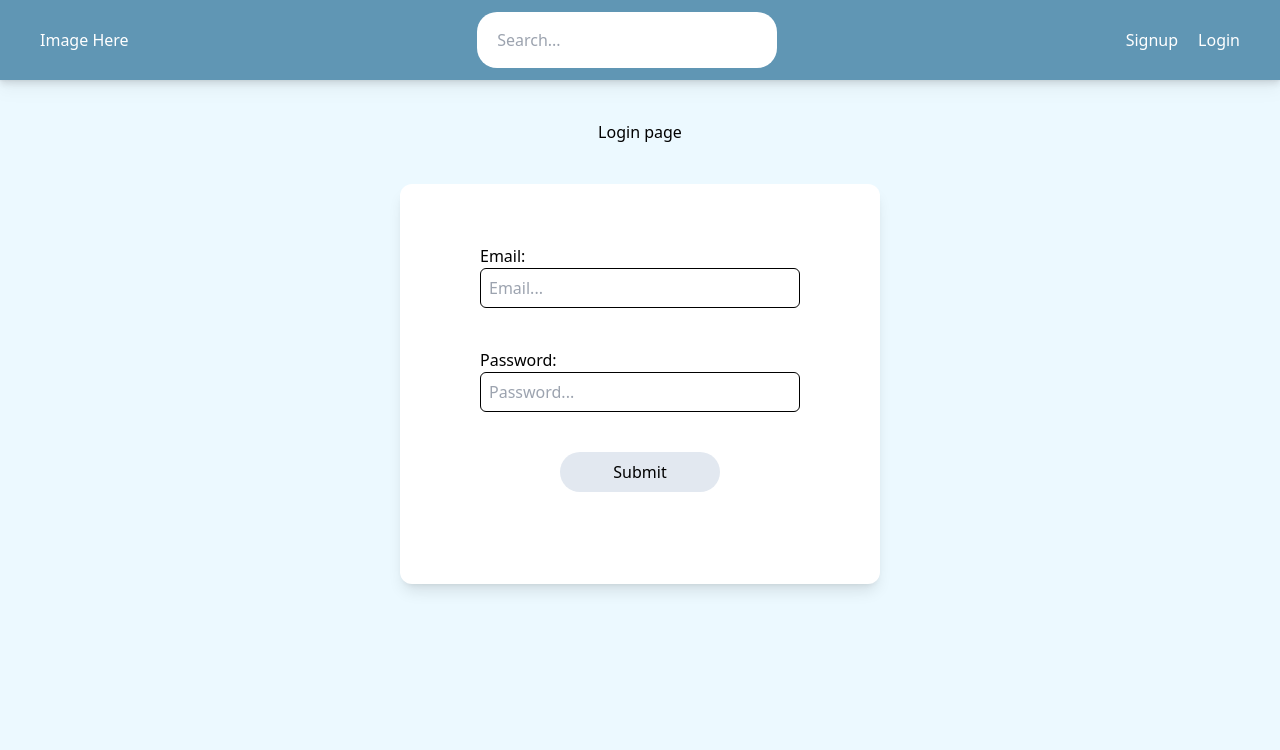
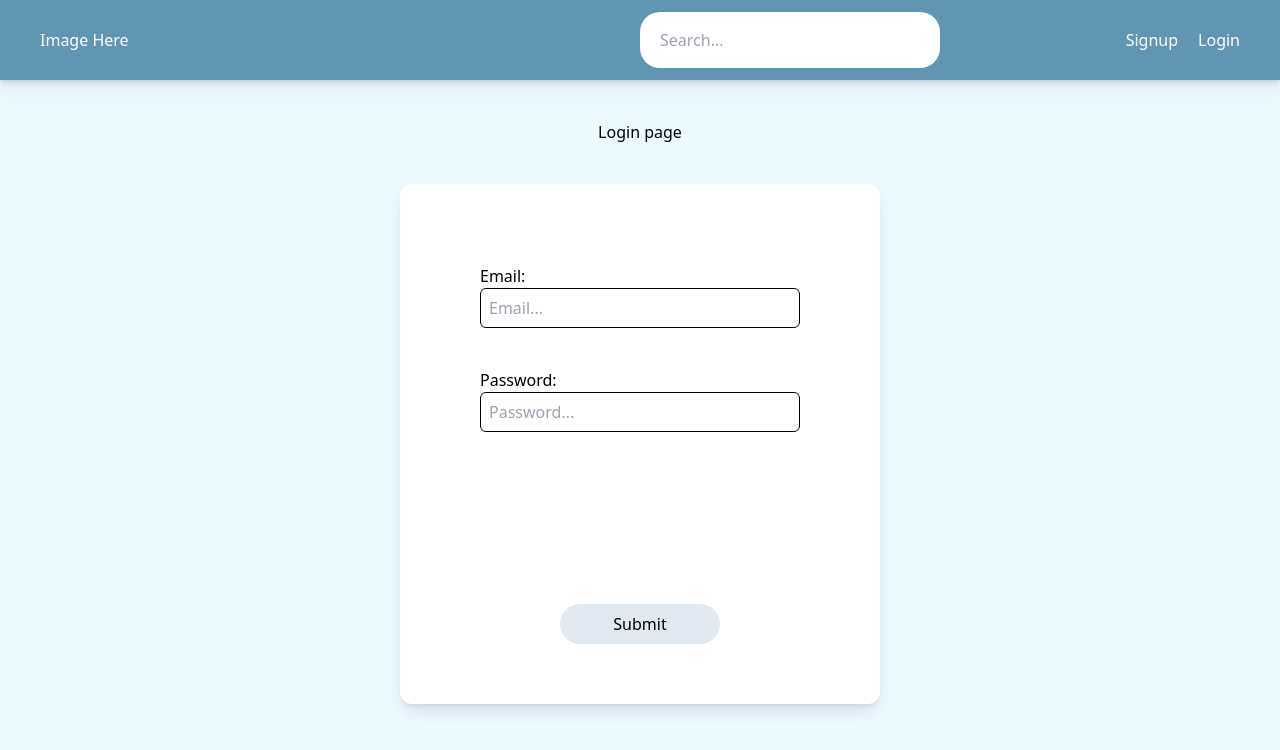
Before and after one commit to Justin-Aye/STSWENG, a Next.js app: page /login in a window 1280 px wide. Shown: the top 750 px of the page. Built offline with nearby package versions, Linux system fonts and the light colour scheme; no server answers.

Commit message:
Initialize login, register, logout

```diff
--- /dev/null
+++ b/components/dashboard.tsx
@@ -0,0 +1,5 @@
+import React from "react";
+
+export default function Dashboard(){
+
+}
--- a/components/login.tsx
+++ b/components/login.tsx
@@ -1,26 +1,64 @@
 
 import React from "react";
+import { useState, useEffect } from "react";
+import { signInWithEmailAndPassword } from "firebase/auth";
+import { auth } from "@/firebaseConfig";
+import { useRouter } from "next/router";
+
 
 export default function Login(){
 
+    const router = useRouter();
+
+    const [email, setEmail] = useState("");
+    const [password, setPass] = useState("");
+
+    const [wrongCred, setWrongCred] = useState(false);
+
     function handleSubmit(){
         console.log("Form Submitted")
+
+        signInWithEmailAndPassword(auth, email, password)
+        .then((user) => {
+            router.push("/")
+        })
+        .catch((error) => {
+            setWrongCred(true)
+            console.log(error)
+        })
     }
+
+    useEffect(() => {
+        auth.onAuthStateChanged((user) => {
+            if(user)
+                router.push("/")
+        })
+    }, [])
 
     return (
         <div className="flex flex-col p-10">
             <h1 className="mx-auto mb-10">Login page</h1>
 
-            <form className="flex flex-col mx-auto w-2/5 h-[400px] py-5 rounded-xl bg-white shadow-lg" onSubmit={() => handleSubmit()}>
+            <div className="flex flex-col mx-auto w-2/5 h-auto py-5 rounded-xl bg-white shadow-lg">
+                <p className={`${wrongCred ? "" : "hidden"} text-red-500 mx-auto`}>Incorrect Email or Password</p>
 
-                <label className="w-2/3 mx-auto mt-10" htmlFor="email">Email:</label>
-                <input className="w-2/3 h-10 mx-auto mb-10 border border-black rounded-md px-2" placeholder="Email..." type="text" name="email" id="email" />
+                <form className="flex flex-col mx-auto w-full h-[400px] py-5 rounded-xl">
 
-                <label className="w-2/3 mx-auto" htmlFor="email">Password:</label>
-                <input className="w-2/3 h-10 mx-auto mb-10 border border-black rounded-md px-2" placeholder="Password..." type="text" name="email" id="email" />
+                    <label className="w-2/3 mx-auto mt-10" htmlFor="email">Email:</label>
+                    <input className="w-2/3 h-10 mx-auto mb-10 border border-black rounded-md px-2" placeholder="Email..." type="text" name="email" id="email"
+                        onChange={(e) => setEmail(e.target.value) } required onKeyDown={(e) => {e.key == 'enter' ? handleSubmit() : ""}}
+                    />
 
-                <button className="w-1/3 mx-auto py-2 rounded-[20px] bg-slate-200" type="submit">Submit</button>
-            </form>
+                    <label className="w-2/3 mx-auto" htmlFor="email">Password:</label>
+                    <input className="w-2/3 h-10 mx-auto mb-10 border border-black rounded-md px-2" placeholder="Password..." type="password" name="password" id="password"
+                        onChange={(e) => setPass(e.target.value) } required onKeyDown={(e) => {e.key == 'enter' ? handleSubmit() : ""}}
+                    />
+
+                </form>
+
+                <button className="w-1/3 mx-auto mb-10 py-2 rounded-[20px] bg-slate-200" type="submit"
+                    onClick={() => handleSubmit()}>Submit</button>
+            </div>
         </div>
     )
 }
--- a/components/navbar.tsx
+++ b/components/navbar.tsx
@@ -1,28 +1,56 @@
 
 
 import Link from "next/link";
-import React from "react";
+import { auth } from "@/firebaseConfig";
+
+import React, { useState, useEffect } from "react";
+import { useRouter } from "next/router";
 
 export default function Navbar() {
+
+    const router = useRouter();
+    const [currUser, setUser] = useState(false)
+
+    function logout(){
+        auth.signOut().then(() => {
+            setUser(false)
+            router.push("/login")
+        }).catch((error) => {
+            console.log(error)
+        })
+    }
+
+    useEffect(() => {
+        auth.onAuthStateChanged((user) => {
+            if(user)
+                setUser(true)
+        })
+    }, [currUser])
+
     return (
         <div className="w-full h-20 bg-nav_bg flex px-10 drop-shadow-lg shadow-sm text-white">
-            <div className="my-auto">
+            <div className="my-auto w-1/4">
                 <Link href="/" className="hover:text-violet-800">Image Here</Link>
             </div>
 
-            <input className="ml-auto my-auto h-14 w-[300px] p-5 rounded-[20px]"
-                onKeyDown={(e) => {
-                    console.log(e.key)
-                }}
-            type="text" placeholder="Search..."/>
+            <div className="mx-auto my-auto w-1/2 flex justify-end">
+                <input className="my-auto h-14 w-1/2 p-5 rounded-[20px]"
+                    onKeyDown={(e) => {
+                        console.log(e.key)
+                    }} type="text" placeholder="Search..."/>
+            </div>
 
-            <div className="ml-auto flex gap-5">
-                <div className="my-auto">
+            <div className="ml-auto flex gap-5 w-1/4 justify-end">
+                <div className={`my-auto ${currUser ? "hidden" : ""}`}>
                     <Link href="/signup" className="hover:text-violet-400">Signup</Link>
                 </div>
 
-                <div className="my-auto">
+                <div className={`my-auto ${currUser ? "hidden" : ""}`}>
                     <Link href="/login" className="hover:text-violet-400">Login</Link>
+                </div>
+
+                <div className={`my-auto ${currUser ? "" : "hidden"}`}>
+                    <p className="hover:text-violet-400 cursor-pointer" onClick={() => logout()}>Logout</p>
                 </div>
             </div>
         </div>
--- a/components/signup.tsx
+++ b/components/signup.tsx
@@ -1,27 +1,78 @@
 
 
 import React from "react";
+import { useState } from "react";
+
+import { addDoc, collection, setDoc, doc } from "firebase/firestore";
+import { createUserWithEmailAndPassword } from "firebase/auth";
+import { auth, db } from "firebaseConfig";
 
 export default function Signup(){
 
     function handleSubmit(){
         console.log("Form Submitted")
+
+        if(password != repeatPassword)
+            setSamePass(false)
+
+        createUserWithEmailAndPassword(auth, email, password)
+        .then( (userCredential) => {
+
+            const user = userCredential.user;
+            try {
+                setDoc( doc(db, "users", user.uid), {
+                    email: email,
+                    profPic: "",
+                    commentIDs: [],
+                    liked: [],
+                    disliked: []
+                })
+            } catch (error) {
+                console.log(error)
+            }
+        })
+        .catch((error) => {
+            const errorCode = error.code
+            const errorMessage = error.message
+            console.log(error)
+        });
     }
+
+    const [email, setEmail] = useState("");
+    const [password, setPass] = useState("");
+    const [repeatPassword, setRepPass] = useState("");
+
+    const [emailExists, setEmailExists] = useState(false);
+    const [samePass, setSamePass] = useState(true);
 
     return (
         <div className="flex flex-col p-10">
             <h1 className="mx-auto mb-10">Signup page</h1>
 
-            <form className="flex flex-col mx-auto w-2/5 h-[400px] py-5 rounded-xl bg-white shadow-lg" onSubmit={() => handleSubmit()}>
+            <div className="flex flex-col mx-auto w-2/5 h-auto py-5 rounded-xl bg-white shadow-lg">
 
-                <label className="w-2/3 mx-auto mt-10" htmlFor="email">Email:</label>
-                <input className="w-2/3 h-10 mx-auto mb-10 border border-black rounded-md px-2" placeholder="Email..." type="text" name="email" id="email" />
+                <form className="flex flex-col mx-auto w-full h-[400px] py-5 rounded-xl">
 
-                <label className="w-2/3 mx-auto" htmlFor="email">Password:</label>
-                <input className="w-2/3 h-10 mx-auto mb-10 border border-black rounded-md px-2" placeholder="Password..." type="text" name="email" id="email" />
+                    <p className={`${emailExists ? "" : "hidden"} text-red-500 mx-auto`}>Error: Email already taken</p>
+                    <label className="w-2/3 mx-auto mt-10" htmlFor="email">Email:</label>
+                    <input className="w-2/3 h-10 mx-auto mb-10 border border-black rounded-md px-2" placeholder="Email..." type="text" name="email" id="email"
+                        onChange={(e) => setEmail(e.target.value) } required
+                    />
 
-                <button className="w-1/3 mx-auto py-2 rounded-[20px] bg-slate-200" type="submit">Submit</button>
-            </form>
+                    <label className="w-2/3 mx-auto" htmlFor="email">Password:</label>
+                    <input className="w-2/3 h-10 mx-auto mb-10 border border-black rounded-md px-2" placeholder="Password..." type="password" name="password" id="password"
+                        onChange={(e) => setPass(e.target.value) } required
+                    />
+
+                    <p className={`${samePass ? "hidden" : ""} text-red-500 mx-auto`}>Error: Passwords do not match</p>
+                    <label className="w-2/3 mx-auto" htmlFor="email">Re-enter Password:</label>
+                    <input className="w-2/3 h-10 mx-auto border border-black rounded-md px-2" placeholder="Re-enter Password..." type="password" name="rep_pass" id="rep_pass"
+                        onChange={(e) => setRepPass(e.target.value) } required
+                    />
+                </form>
+
+                <button className="w-1/3 mx-auto mb-10 py-2 rounded-[20px] bg-slate-200" type="submit" onClick={() => handleSubmit()}>Submit</button>
+            </div>
         </div>
     )
 }
--- /dev/null
+++ b/firebaseConfig.js
@@ -0,0 +1,23 @@
+
+// Import the functions you need from the SDKs you need
+import { initializeApp } from "firebase/app";
+import { getFirestore } from "firebase/firestore"
+import { getStorage } from "firebase/storage"
+import { getAuth } from "firebase/auth";
+
+
+// Your web app's Firebase configuration
+const firebaseConfig = {
+    apiKey: "AIzaSyC3gknBKtYUdObP8-Pgtgjbk3mH4snh0jk",
+    authDomain: "practice-a80a2.firebaseapp.com",
+    projectId: "practice-a80a2",
+    storageBucket: "practice-a80a2.appspot.com",
+    messagingSenderId: "241177419412",
+    appId: "1:241177419412:web:c15ec4b70258dcf878de81"
+  };
+
+// Initialize Firebase
+const app = initializeApp(firebaseConfig);
+export const storage = getStorage(app); //Can export
+export const db = getFirestore(app);
+export const auth = getAuth(app);
--- a/package.json
+++ b/package.json
@@ -14,8 +14,10 @@
     "@types/node": "18.14.0",
     "@types/react": "18.0.28",
     "@types/react-dom": "18.0.11",
+    "dotenv": "^16.0.3",
     "eslint": "8.34.0",
     "eslint-config-next": "13.1.6",
+    "firebase": "^9.17.1",
     "next": "13.1.6",
     "react": "18.2.0",
     "react-dom": "18.2.0",
```
Also changed, not shown: 1 other file (tests, documents, lock files or other folders).
